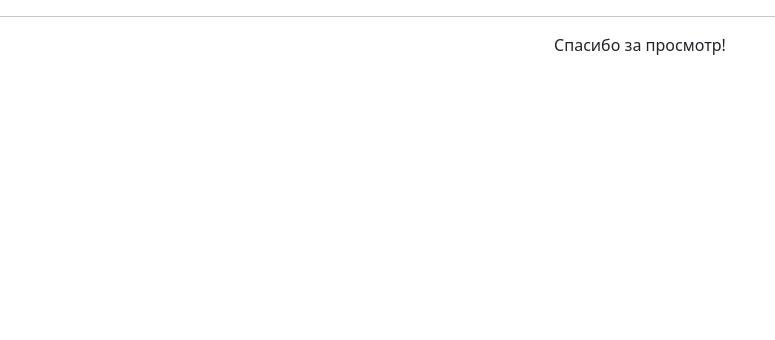
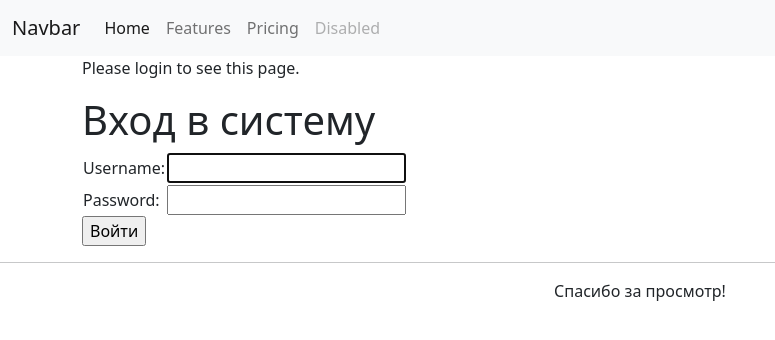
Before and after one commit to bimka/Miniblog, a Django app: a page that uses blog/templates/registration/login.html in a window 1280 px wide. Shown: the top 340 px of the page, without its empty margins (0-775 px from the left). Run offline with Django 3.2, Linux system fonts and the light colour scheme; some libraries are stand-ins or nearby versions.

Commit message:
add navbar

```diff
--- a/blog/templates/blog/base_bootstrap.html
+++ b/blog/templates/blog/base_bootstrap.html
@@ -1,4 +1,6 @@
+
 {% load static %}
+
 <!doctype html>
 <html lang="ru">
 <head>
@@ -19,6 +21,32 @@
     <title>Анекдоты</title>
 </head>
 <body>
+    {% block navbar %}
+    <nav class="navbar navbar-expand-lg navbar-light bg-light">
+        <div class="container-fluid">
+          <a class="navbar-brand" href="#">Navbar</a>
+          <button class="navbar-toggler" type="button" data-bs-toggle="collapse" data-bs-target="#navbarNav" aria-controls="navbarNav" aria-expanded="false" aria-label="Toggle navigation">
+            <span class="navbar-toggler-icon"></span>
+          </button>
+          <div class="collapse navbar-collapse" id="navbarNav">
+            <ul class="navbar-nav">
+              <li class="nav-item">
+                <a class="nav-link active" aria-current="page" href="#">Home</a>
+              </li>
+              <li class="nav-item">
+                <a class="nav-link" href="#">Features</a>
+              </li>
+              <li class="nav-item">
+                <a class="nav-link" href="#">Pricing</a>
+              </li>
+              <li class="nav-item">
+                <a class="nav-link disabled" href="#" tabindex="-1" aria-disabled="true">Disabled</a>
+              </li>
+            </ul>
+          </div>
+        </div>
+      </nav>
+    {% endblock navbar %}
     <div class='container'>
     {% block content %}
     {% endblock content %}
--- a/blog/templates/blog/index.html
+++ b/blog/templates/blog/index.html
@@ -1,4 +1,5 @@
 {% extends "blog/base_bootstrap.html" %}
+
 {% block content %}
 <p class="center">
     <a href="{% url 'add_a_joke' %}">Добавить свой анекдот</a>
--- a/blog/templates/registration/login.html
+++ b/blog/templates/registration/login.html
@@ -4,6 +4,33 @@
 
 {% block content %}
 
+{% if next %}
+    {% if user.is_authenticated %}
+        <p>Your account doesn't have access to this page. To proceed,
+        please login with an account that has access.</p>
+    {% else %}
+        <p>Please login to see this page.</p>
+    {% endif %}
+{% endif %}
 
+<h1>Вход в систему</h1>
+<form method="post" action="{% url 'login' %}">
+    {% csrf_token %}
+    <table>
+
+    <tr>
+      <td>{{ form.username.label_tag }}</td>
+      <td>{{ form.username }}</td>
+    </tr>
+
+    <tr>
+      <td>{{ form.password.label_tag }}</td>
+      <td>{{ form.password }}</td>
+    </tr>
+    </table>
+
+    <input type="submit" value="Войти" />
+    <input type="hidden" name="next" value="{{ next }}" />
+    </form>
 
 {% endblock %}
--- a/miniblog/settings.py
+++ b/miniblog/settings.py
@@ -129,6 +129,8 @@ DEFAULT_AUTO_FIELD = 'django.db.models.BigAutoField'
 
 STATIC_URL = '/static/'
 
+LOGIN_REDIRECT_URL = '/'
+
 STATICFILES_DIRS = [
     os.path.join(BASE_DIR, "static"),
 ]
```
Also changed, not shown: blog/templates/blog/navbar.html (added, +29 -0 lines), blog/migrations/0009_alter_jokes_joke_rating.py (added), blog/migrations/0010_alter_jokes_joke_rating.py (added), db.sqlite3.
